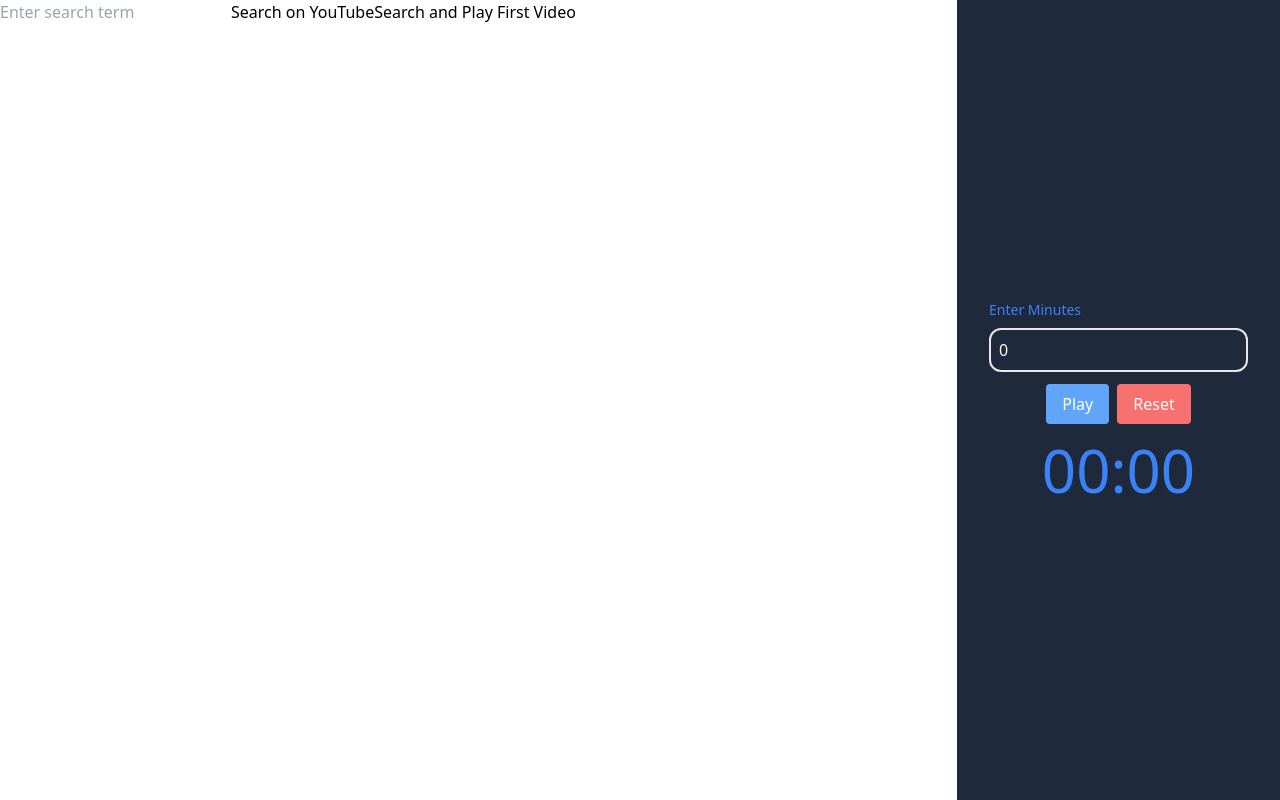
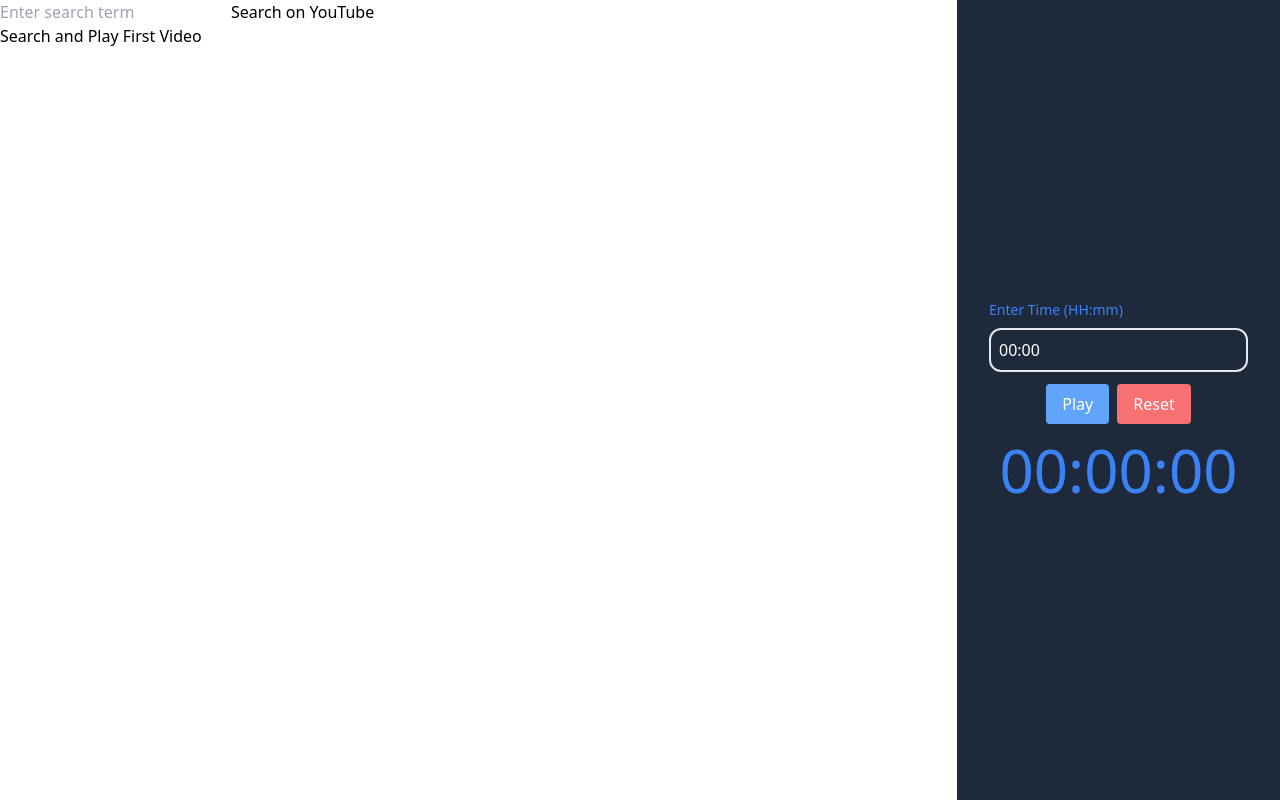
Before and after one commit to Yh010/DesiAlarmClock, a React (Vite) app: page / in a window 1280 px wide. Built offline with nearby package versions, Linux system fonts and the light colour scheme.

Commit message:
added hours:minutes format

```diff
--- a/src/components/Alarm.jsx
+++ b/src/components/Alarm.jsx
@@ -1,6 +1,7 @@
 import { useState, useEffect } from 'react';
 
 const Alarm = () => {
+  const [hours, setHours] = useState(0);
   const [minutes, setMinutes] = useState(0);
   const [seconds, setSeconds] = useState(0);
   const [isActive, setIsActive] = useState(false);
@@ -10,12 +11,17 @@ const Alarm = () => {
 
     if (isActive) {
       intervalId = setInterval(() => {
-        if (minutes === 0 && seconds === 0) {
+        if (hours === 0 && minutes === 0 && seconds === 0) {
           clearInterval(intervalId);
           setIsActive(false);
         } else {
           if (seconds === 0) {
-            setMinutes((prevMinutes) => prevMinutes - 1);
+            if (minutes === 0) {
+              setHours((prevHours) => prevHours - 1);
+              setMinutes(59);
+            } else {
+              setMinutes((prevMinutes) => prevMinutes - 1);
+            }
             setSeconds(59);
           } else {
             setSeconds((prevSeconds) => prevSeconds - 1);
@@ -25,7 +31,7 @@ const Alarm = () => {
     }
 
     return () => clearInterval(intervalId);
-  }, [isActive, minutes, seconds]);
+  }, [isActive, hours, minutes, seconds]);
 
   const handleStart = () => {
     setIsActive(true);
@@ -33,6 +39,7 @@ const Alarm = () => {
 
   const handleReset = () => {
     setIsActive(false);
+    setHours(0);
     setMinutes(0);
     setSeconds(0);
   };
@@ -42,7 +49,10 @@ const Alarm = () => {
   };
 
   const handleInputChange = (event) => {
-    const inputMinutes = parseInt(event.target.value, 10);
+    const inputHours = parseInt(event.target.value.split(':')[0], 10);
+    const inputMinutes = parseInt(event.target.value.split(':')[1], 10);
+
+    setHours(isNaN(inputHours) ? 0 : inputHours);
     setMinutes(isNaN(inputMinutes) ? 0 : inputMinutes);
     setSeconds(0);
     setIsActive(false);
@@ -51,17 +61,17 @@ const Alarm = () => {
   return (
     <div className="flex items-center justify-center h-screen bg-slate-800">
       <div className="p-8 rounded-lg text-white text-center">
-        <label htmlFor="minutes" className="text-sm block mb-2 text-sm text-left text-blue-500">
-          Enter Minutes
+        <label htmlFor="time" className="text-sm block mb-2 text-sm text-left text-blue-500">
+          Enter Time (HH:mm)
         </label>
         <input
-          type="number"
-          id="minutes"
-          placeholder="0"
-          value={minutes}
+          type="text"
+          id="time"
+          placeholder="00:00"
+          value={`${String(hours).padStart(2, '0')}:${String(minutes).padStart(2, '0')}`}
           onChange={handleInputChange}
           disabled={isActive}
-          className="border-2 bg-transparent p-2 mr-2 w-16 text-black rounded-xl block w-full mb-3 text-white"
+          className="border-2 bg-transparent p-2 mr-2 w-24 text-black rounded-xl block w-full mb-3 text-white"
         />
         <button
           onClick={handleStart}
@@ -86,7 +96,7 @@ const Alarm = () => {
         )}
         <div className="mt-4">
           <p className="text-6xl text-bold text-blue-500">
-            {String(minutes).padStart(2, '0')}:{String(seconds).padStart(2, '0')}
+            {String(hours).padStart(2, '0')}:{String(minutes).padStart(2, '0')}:{String(seconds).padStart(2, '0')}
           </p>
         </div>
       </div>
--- a/src/components/SongsearchButton.jsx
+++ b/src/components/SongsearchButton.jsx
@@ -80,7 +80,9 @@ const SongsearchButton = () => {
         value={searchTerm}
         onChange={handleInputChange}
       />
-      <button onClick={handleSearch}>Search on YouTube</button>
+          <button onClick={handleSearch}>Search on YouTube</button>
+          <br>
+          </br>
       <button onClick={startPlayingVideoAfterSearch}>Search and Play First Video</button>
 
       {/* Display the search results */}
```
